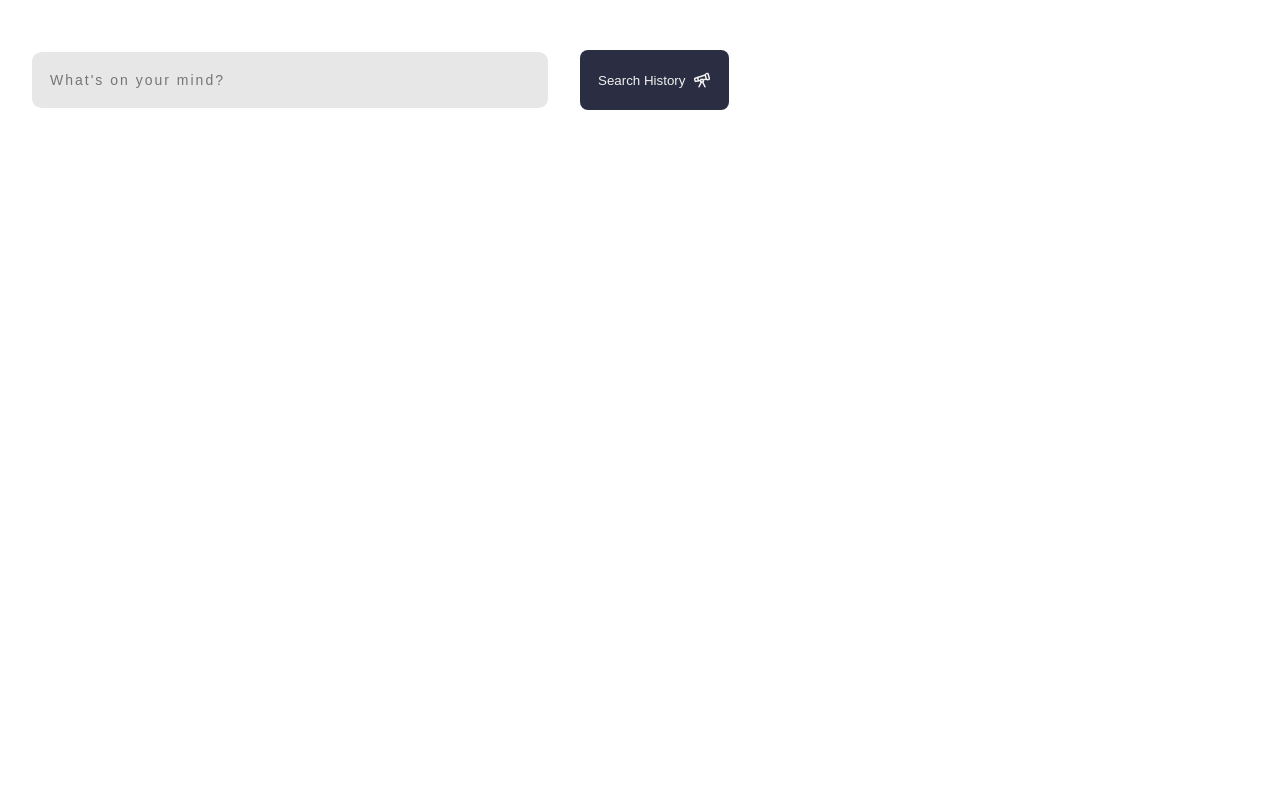
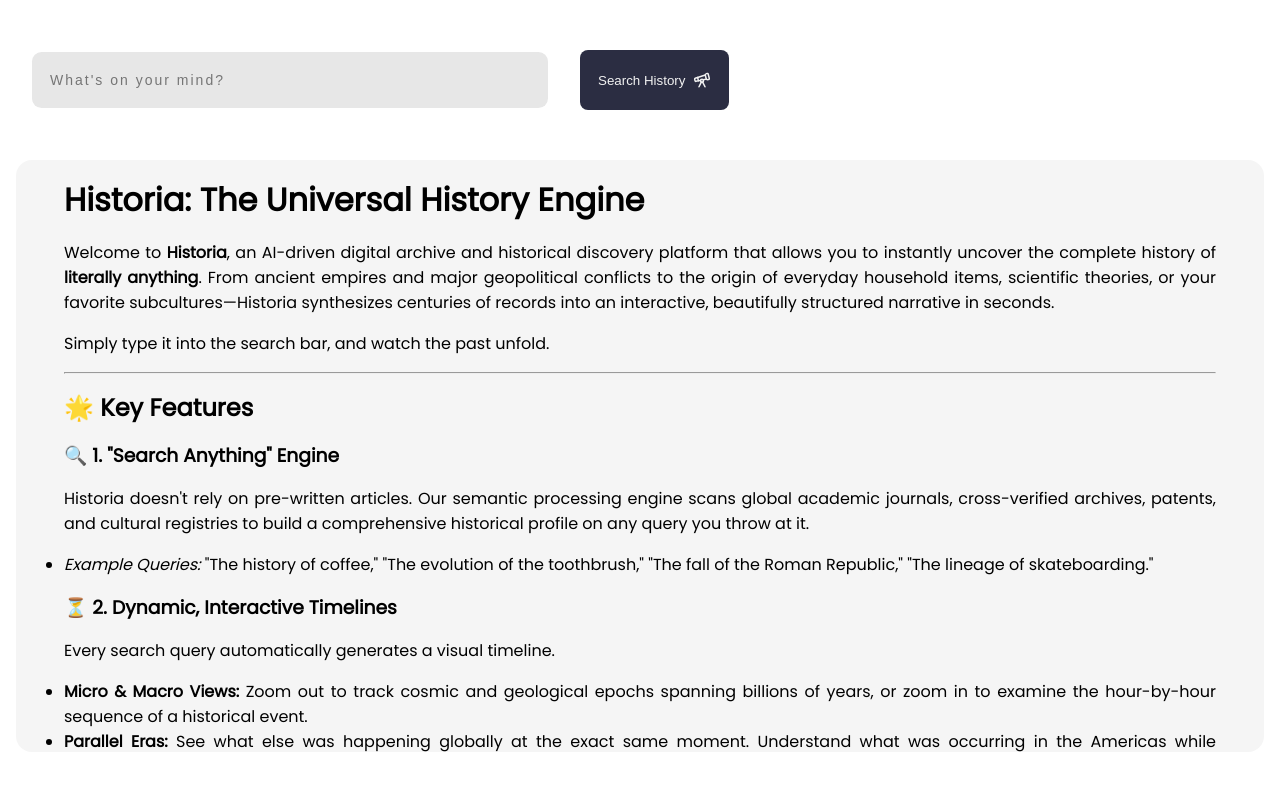
Before and after one commit to Balagurubarann/historia-client, a React (Vite) app: page / in a window 1280 px wide. Shown: the top 790 px of the page. Built offline with nearby package versions, Linux system fonts and the light colour scheme.

Commit message:
Intro Text added

```diff
--- a/src/components/MarkDownOutput.tsx
+++ b/src/components/MarkDownOutput.tsx
@@ -1,6 +1,7 @@
 import type React from "react";
 import ReactMarkDown from "react-markdown";
 import remarkGfm from "remark-gfm";
+import { introText } from "../utils/helper";
 
 export default function MarkDownOutput({ unFormattedText }:
     {
@@ -11,15 +12,13 @@ export default function MarkDownOutput({ unFormattedText }:
     return (
         <>
             {
-                unFormattedText && (
-                    <div style={container}>
-                        <div className="markdown-container custom-scroll-container" style={markdownContainer}>
-                            <ReactMarkDown remarkPlugins={[remarkGfm]}>
-                                { unFormattedText }
-                            </ReactMarkDown>
-                        </div>
+                <div style={container}>
+                    <div className="markdown-container custom-scroll-container" style={markdownContainer}>
+                        <ReactMarkDown remarkPlugins={[remarkGfm]}>
+                            { unFormattedText || introText }
+                        </ReactMarkDown>
                     </div>
-                )
+                </div>
             }
         </>
     )
--- /dev/null
+++ b/src/utils/helper.ts
@@ -0,0 +1,64 @@
+
+export const introText = `
+# Historia: The Universal History Engine
+
+Welcome to **Historia**, an AI-driven digital archive and historical discovery platform that allows you to instantly uncover the complete history of **literally anything**. From ancient empires and major geopolitical conflicts to the origin of everyday household items, scientific theories, or your favorite subcultures—Historia synthesizes centuries of records into an interactive, beautifully structured narrative in seconds.
+
+Simply type it into the search bar, and watch the past unfold.
+
+---
+
+## 🌟 Key Features
+
+### 🔍 1. "Search Anything" Engine
+Historia doesn't rely on pre-written articles. Our semantic processing engine scans global academic journals, cross-verified archives, patents, and cultural registries to build a comprehensive historical profile on any query you throw at it.
+* *Example Queries:* "The history of coffee," "The evolution of the toothbrush," "The fall of the Roman Republic," "The lineage of skateboarding."
+
+### ⏳ 2. Dynamic, Interactive Timelines
+Every search query automatically generates a visual timeline.
+* **Micro & Macro Views:** Zoom out to track cosmic and geological epochs spanning billions of years, or zoom in to examine the hour-by-hour sequence of a historical event.
+* **Parallel Eras:** See what else was happening globally at the exact same moment. Understand what was occurring in the Americas while feudalism dominated Europe.
+
+### 🎭 3. Tailored Narrative Tones
+History doesn't have to feel like a dry textbook. Customize how your historical breakdown is delivered based on your mood or needs:
+* 🎓 **The Scholar:** Deep, academic prose complete with primary source citations, structural analysis, and historiographical debates.
+* 🎙️ **The Storyteller:** A dramatic, highly engaging narrative structure focusing on the human elements, ironies, and turning points.
+* 👶 **Explain Like I'm 5 (ELI5):** Complex socio-economic or scientific shifts broken down using intuitive analogies and simple language.
+
+### 🗺️ 4. Geo-Historical Mapping
+Watch borders shift and empires rise and fall. As you scroll through your search results, an integrated map automatically updates to show the geographical impact of the era you are reading about.
+
+---
+
+## 🛠️ Technology & Data Credibility
+
+To combat misinformation and eliminate the hallucinations common in generic AI models, Historia operates on a strict verification framework:
+
+1. **The Historia Knowledge Graph:** A massive, curated network of verified dates, figures, and events built in partnership with leading global museums, university libraries, and open-access research repositories.
+2. **Retrieval-Augmented Generation (RAG):** When searching for modern or niche topics (e.g., "The history of smartwatches"), Historia securely crawls industry whitepapers, patents, and technical archives to build an accurate, fully cited timeline.
+
+---
+
+## 📱 Premium UX/UI Features
+
+* **Parchment & Dark Modes:** Tailored themes to reduce eye strain during late-night historical deep dives.
+* **Offline Chronicle Saver:** Save your favorite generated histories locally—complete with timelines and maps—for reading on flights or areas without cellular service.
+* **Audio Documentaries:** Instantly convert any generated history into a natural-sounding, podcast-style audio narration for your daily commute.
+
+---
+
+## 🎯 Who is Historia For?
+
+* **Students & Researchers:** Instantly gather background information, key dates, and verified citations for essays and lesson plans.
+* **Writers & Creators:** Perfect for world-building, checking period-accurate technology, or finding inspiration in obscure historical anecdotes.
+* **The Eternally Curious:** For anyone who has ever looked at an everyday object or concept and asked: *"Where did this come from?"*
+
+---
+
+## 📥 Start Exploring Today
+Historia is available across all platforms with seamless cloud syncing.
+
+* **Desktop:** macOS, Windows, Linux (Web Client)
+* **Mobile:** iOS, iPadOS, Android
+
+*Stop wondering how the world was made. Search it. Reveal it. Master it. Download **Historia** today.*`
```
